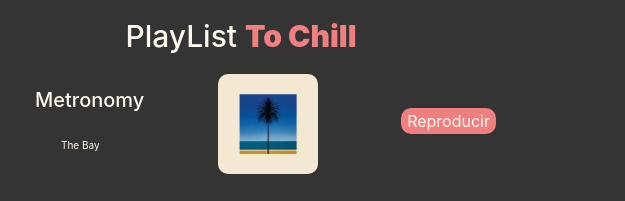
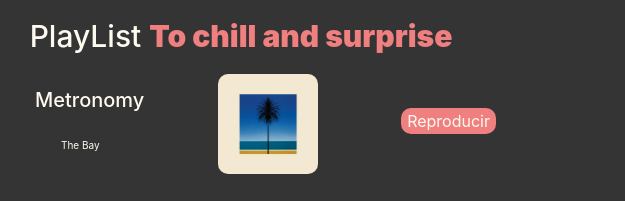
Before and after one commit to BGongora/MusicaList, a plain HTML site: page index.html in a window 1280 px wide. Shown: the top 201 px of the page, 117-742 px from the left. Drawn offline with nearby package versions, Linux system fonts and the light colour scheme; grey boxes are pictures that could not be loaded.

Commit message:
Cambio de prueba

```diff
--- a/index.html
+++ b/index.html
@@ -12,7 +12,7 @@
 	<div class="container">
 		<div class="row">
 			<div class="col-sm-6" d-flex justify-content-between>
-				<h2 >PlayList <strong>To Chill</strong></h2>
+				<h2 >PlayList <strong>To chill and surprise</strong></h2>
                 <ul class="playlist">
                     <li data-cancion="Metronomy_The-Bay">
                         <div class="d-flex justify-content-between">
```
